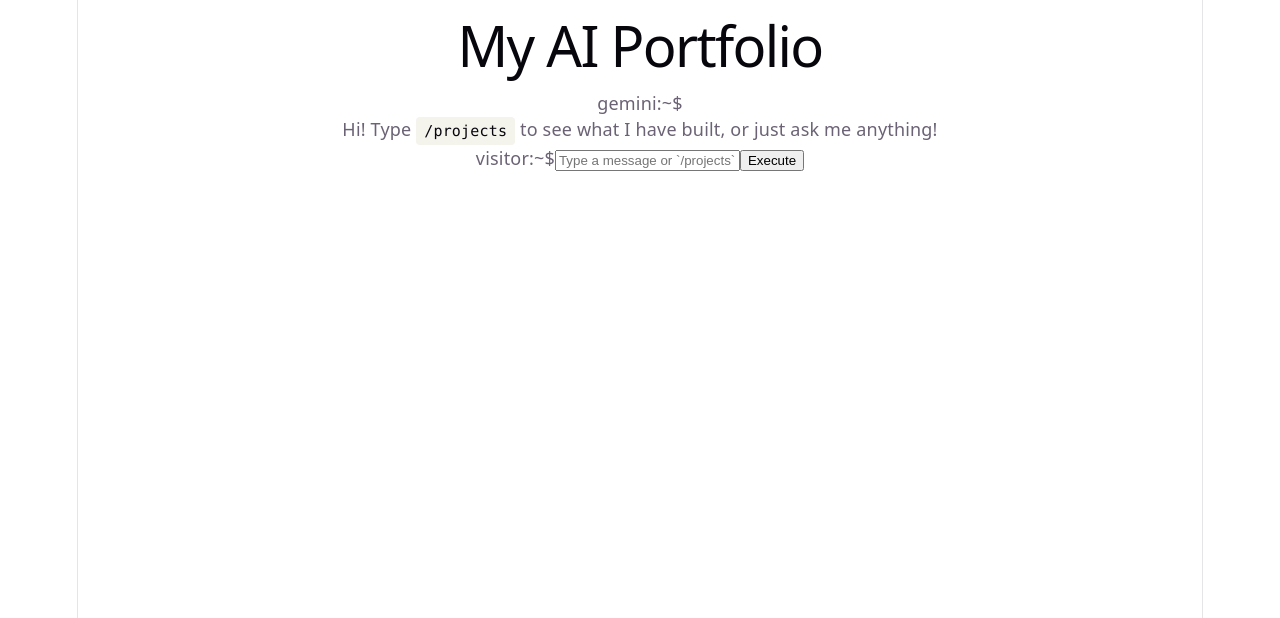
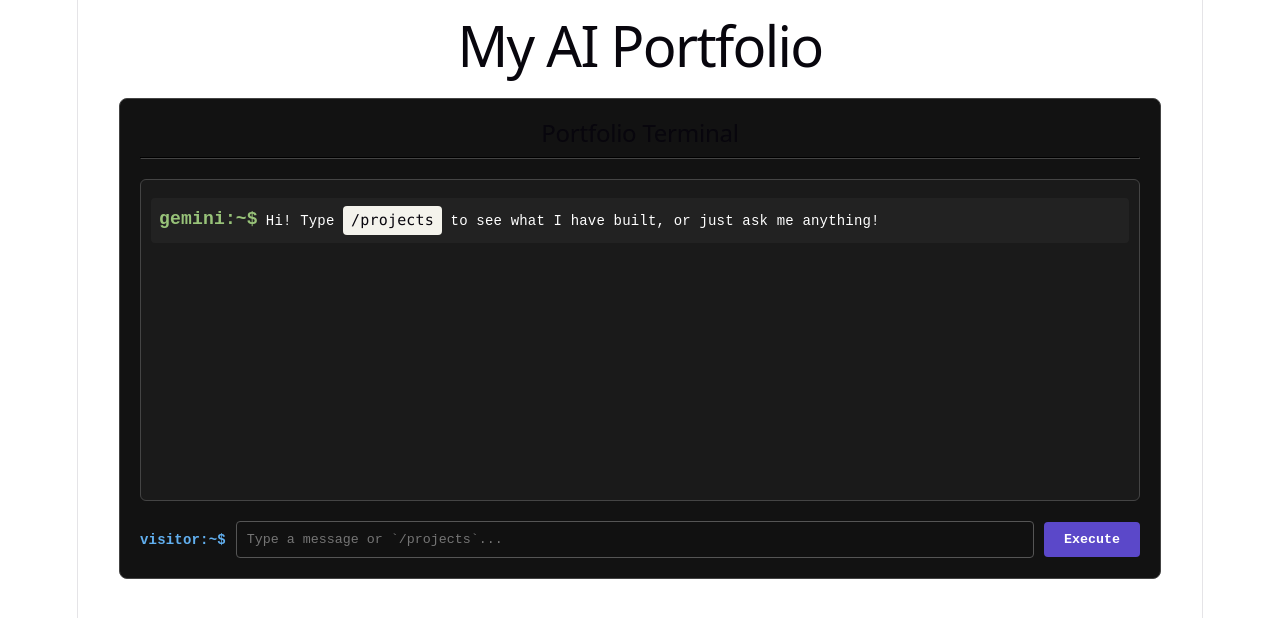
Before and after one commit to S1n7h/My-Portfolio, a React (Vite) app in the folder frontend/: page / in a window 1280 px wide. Shown: the top 618 px of the page. Built offline with nearby package versions, Linux system fonts and the light colour scheme.

Commit message:
new commit for ui

```diff
--- a/frontend/src/components/PortfolioChat.tsx
+++ b/frontend/src/components/PortfolioChat.tsx
@@ -1,4 +1,4 @@
-import React, { useState } from 'react';
+import React, { useState, useRef, useEffect } from 'react';
 import ReactMarkdown from 'react-markdown';
 
 interface ProjectItem {
@@ -22,6 +22,13 @@
   ]);
   const [input, setInput] = useState('');
   const [loading, setLoading] = useState(false);
+
+  const messagesEndRef = useRef<HTMLDivElement | null>(null);
+
+  // Auto-scroll feed behavior matched from the previous UI layout
+  useEffect(() => {
+    messagesEndRef.current?.scrollIntoView({ behavior: 'smooth' });
+  }, [messages, loading]);
 
   const sendMessage = async (e: React.FormEvent) => {
     e.preventDefault();
@@ -56,74 +63,80 @@
   };
 
   return (
-    <div className="flex flex-col h-[600px] w-full max-w-2xl border border-gray-700 bg-gray-900 rounded-lg shadow-xl overflow-hidden text-white mx-auto mt-10 font-mono">
-      {/* Chat Window */}
-      <div className="flex-1 overflow-y-auto p-4 space-y-4 text-left align-text-top">
+    /* Outer container layout copied exactly from previous project */
+    <div style={{ border: '1px solid #444444', padding: '20px', maxWidth: '1000px', margin: '40px auto', background: '#121212', color: '#fff', fontFamily: 'monospace', borderRadius: '8px' }}>
+      <h2 style={{ margin: '0 0 10px 0' }}>Portfolio Terminal</h2>
+      <hr style={{ borderColor: '#444', margin: '0 0 20px 0' }} />
+
+      {/* Chat Feed Box container match from previous UI styling */}
+      <div style={{ border: '1px solid #444444', height: '300px', overflowY: 'scroll', padding: '10px', margin: '20px 0', borderRadius: '6px', background: '#1a1a1a' }}>
         {messages.map((msg) => (
-          /* Force left-alignment for all message rows */
-          <div key={msg.id} className="flex items-start justify-start w-full border-b border-gray-800/40 pb-2">
-
-            {/* Terminal prefix identifier */}
-            <span className={`text-sm font-bold mr-2 shrink-0 ${msg.sender === 'user' ? 'text-blue-400' : 'text-green-400'}`}>
+          <div
+            key={msg.id}
+            style={{ display: 'flex', flexDirection: 'column', background: '#222', padding: '8px', margin: '8px 0', borderRadius: '4px', textAlign: 'left' }}
+          >
+            {/* Plain content layout — no individual user titles or hovering dependencies */}
+            <div style={{ display: 'flex', alignItems: 'flex-start' }}>
+              <strong style={{ color: msg.sender === 'user' ? '#61afef' : '#98c379', marginRight: '8px', flexShrink: 0 }}>
                 {msg.sender === 'user' ? 'visitor:~$' : 'gemini:~$'}
-            </span>
-
-            <div className="flex-1 text-left">
-              {/* Resetting prose layout styles to ensure it respects absolute left alignment */}
-              <div className="prose prose-invert text-sm max-w-none text-left [&>*]:text-left">
+              </strong>
+              <div style={{ fontSize: '14px', lineHeight: '1.4' }}>
                 <ReactMarkdown>{msg.text}</ReactMarkdown>
               </div>
+            </div>
 
-              {/* Render Interactive Projects */}
+            {/* Interactive Project Lists Render Block */}
             {msg.type === 'project-list' && msg.data && (
-                <div className="grid grid-cols-1 gap-3 mt-3 max-w-xl text-left">
+              <div style={{ display: 'grid', gridTemplateColumns: '1fr', gap: '12px', marginTop: '12px', maxWidth: '600px' }}>
                 {(msg.data as ProjectItem[]).map((proj, idx) => (
-                    <div key={idx} className="p-3 bg-gray-800 rounded-md border border-gray-700 shadow-sm text-left">
-                      <h4 className="font-bold text-base text-blue-400 text-left">{proj.title}</h4>
-                      <p className="text-xs text-gray-300 mt-1 text-left">{proj.description}</p>
-                      <div className="text-xs text-gray-400 mt-1 text-left">
+                  <div key={idx} style={{ padding: '12px', background: '#2c2c2c', borderRadius: '6px', border: '1px solid #444' }}>
+                    <h4 style={{ margin: '0 0 4px 0', color: '#61afef', fontSize: '16px' }}>{proj.title}</h4>
+                    <p style={{ margin: '0 0 8px 0', fontSize: '12px', color: '#ccc' }}>{proj.description}</p>
+                    <div style={{ fontSize: '12px', color: '#aaa' }}>
                       <strong>Technologies:</strong> {proj.programmingLanguagesUsed}
                     </div>
-                      <div className="mt-2 flex space-x-2 justify-start">
                     {proj.githubUrl && (
-                          <a href={proj.githubUrl} target="_blank" rel="noreferrer" className="text-xs bg-gray-700 px-2 py-1 rounded hover:bg-gray-600 transition">
+                      <div style={{ marginTop: '8px' }}>
+                        <a href={proj.githubUrl} target="_blank" rel="noreferrer" style={{ display: 'inline-block', fontSize: '12px', background: '#444', color: '#fff', padding: '4px 8px', borderRadius: '4px', textDecoration: 'none' }}>
                           GitHub
                         </a>
+                      </div>
                     )}
-                      </div>
                   </div>
                 ))}
               </div>
             )}
 
-              {/* Render Interactive Hobbies */}
+            {/* Interactive Hobby Tag Grid Render Block */}
             {msg.type === 'hobby-grid' && msg.data && (
-                <div className="flex flex-wrap gap-2 mt-3 justify-start">
+              <div style={{ display: 'flex', flexWrap: 'wrap', gap: '8px', marginTop: '12px' }}>
                 {(msg.data as string[]).map((hobby, idx) => (
-                    <span key={idx} className="bg-purple-900/50 text-purple-200 border border-purple-700 text-xs px-3 py-1 rounded font-medium">
+                  <span key={idx} style={{ background: 'rgba(110, 68, 255, 0.2)', color: '#d4bfff', border: '1px solid #6e44ff', fontSize: '12px', padding: '4px 10px', borderRadius: '4px' }}>
                     {hobby}
                   </span>
                 ))}
               </div>
             )}
-
-            </div>
           </div>
         ))}
-        {loading && <div className="text-xs text-gray-500 animate-pulse pl-1 text-left">AI is typing...</div>}
+        {loading && <div style={{ fontSize: '12px', color: '#666', paddingLeft: '4px' }}>AI is typing...</div>}
+        <div ref={messagesEndRef} />
       </div>
 
-      {/* Input Form */}
-      <form onSubmit={sendMessage} className="p-3 bg-gray-800 border-t border-gray-700 flex gap-2">
-        <span className="text-sm font-bold text-blue-400 self-center font-mono">visitor:~$</span>
+      {/* Action Prompt layout matched to previous layout structure */}
+      <form onSubmit={sendMessage} style={{ display: 'flex', gap: '10px', alignItems: 'center' }}>
+        <span style={{ fontSize: '14px', fontWeight: 'bold', color: '#61afef' }}>visitor:~$</span>
         <input
           type="text"
-          className="flex-1 bg-gray-900 rounded px-3 py-2 text-sm font-mono focus:outline-none focus:ring-2 focus:ring-blue-500 text-white"
           placeholder="Type a message or `/projects`..."
           value={input}
           onChange={(e) => setInput(e.target.value)}
+          style={{ flexGrow: 1, padding: '10px', borderRadius: '4px', border: '1px solid #555', background: '#111', color: '#fff', fontFamily: 'monospace' }}
         />
-        <button type="submit" className="bg-blue-600 hover:bg-blue-700 px-4 py-2 rounded text-sm font-medium transition font-mono">
+        <button
+          type="submit"
+          style={{ background: '#5b48c9', color: '#fff', border: 'none', padding: '10px 20px', borderRadius: '4px', cursor: 'pointer', fontWeight: 'bold', fontFamily: 'monospace' }}
+        >
           Execute
         </button>
       </form>
```
Lines whose indentation alone changed are shown as unchanged.
